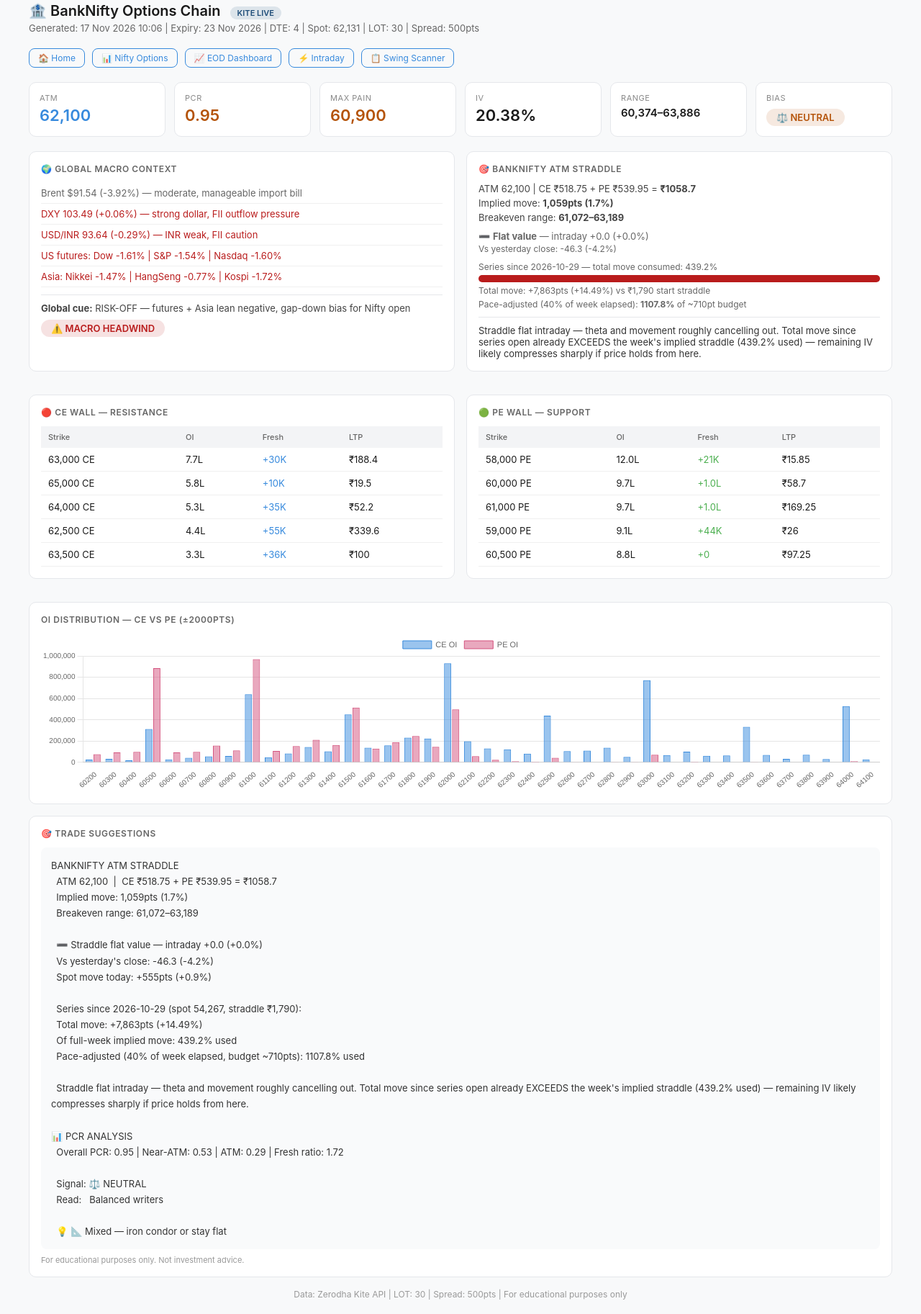
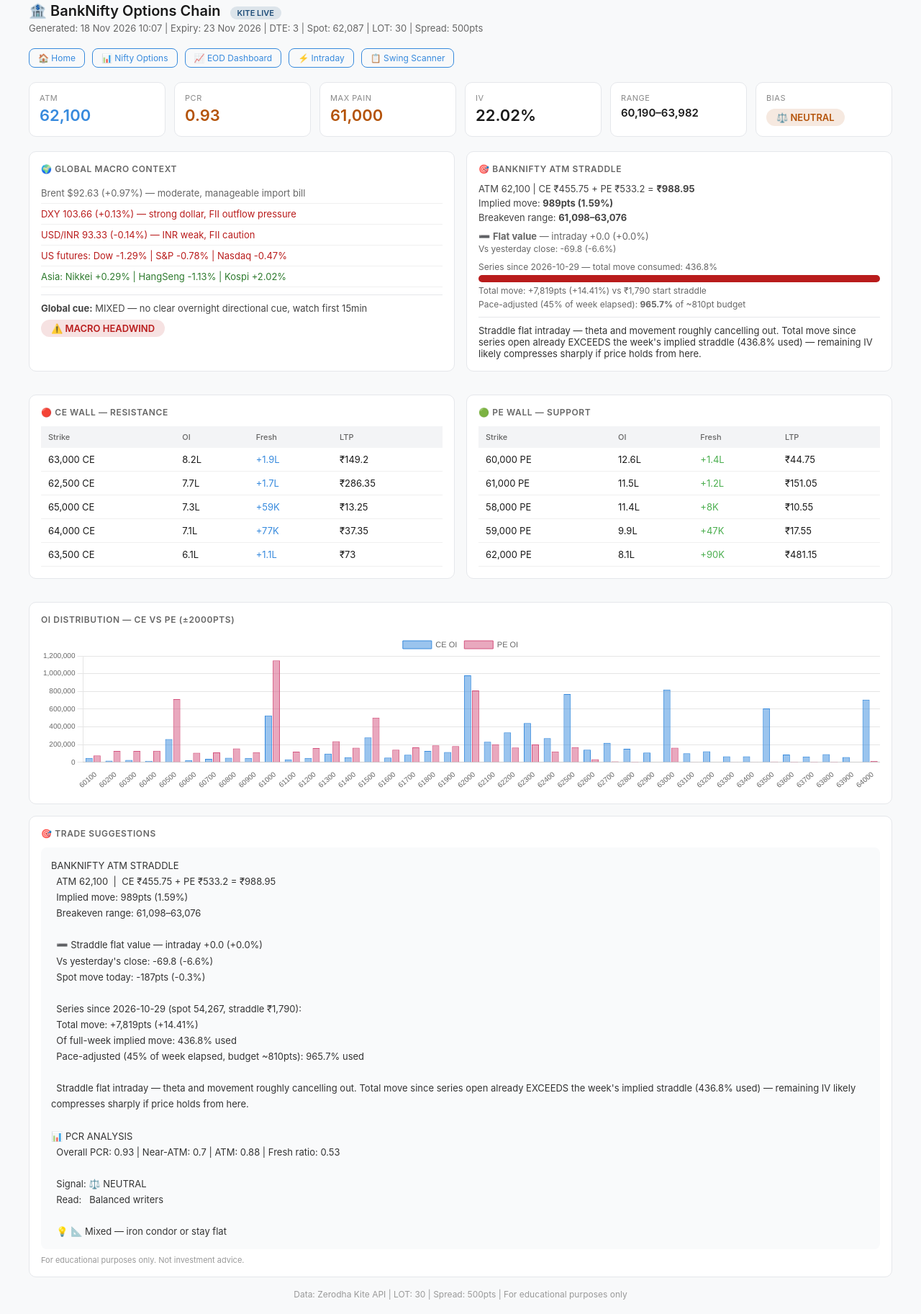
Before and after one commit to geomacrodigest/geomacrodigest, a plain HTML site: page banknifty_chain.html in a window 1280 px wide. Shown: the part 17-1842 px from the top of the page at 72% size. Drawn offline with nearby package versions, Linux system fonts and the light colour scheme.

Commit message:
update banknifty_chain.html

```diff
--- a/banknifty_chain.html
+++ b/banknifty_chain.html
@@ -1,7 +1,7 @@
 <!DOCTYPE html>
 <html lang="en"><head>
 <meta charset="UTF-8"><meta name="viewport" content="width=device-width,initial-scale=1">
-<title>BankNifty Options Chain (Kite) — 17 Nov 2026 10:06</title>
+<title>BankNifty Options Chain (Kite) — 18 Nov 2026 10:07</title>
 <script src="https://cdnjs.cloudflare.com/ajax/libs/Chart.js/3.9.1/chart.min.js"></script>
 <style>
   *{box-sizing:border-box;margin:0;padding:0}
@@ -30,7 +30,7 @@
 </head><body>
 <div class="wrap">
   <h1>🏦 BankNifty Options Chain <span class="kite-badge">KITE LIVE</span></h1>
-  <p class="sub">Generated: 17 Nov 2026 10:06 | Expiry: 23 Nov 2026 | DTE: 4 | Spot: 62,131 | LOT: 30 | Spread: 500pts</p>
+  <p class="sub">Generated: 18 Nov 2026 10:07 | Expiry: 23 Nov 2026 | DTE: 3 | Spot: 62,087 | LOT: 30 | Spread: 500pts</p>
   <div class="nav">
     <a href="index.html">🏠 Home</a>
     <a href="options_chain.html">📊 Nifty Options</a>
@@ -40,67 +40,67 @@
   </div>
   <div class="grid">
     <div class="metric"><div class="lbl">ATM</div><div class="val" style="color:#378ADD">62,100</div></div>
-    <div class="metric"><div class="lbl">PCR</div><div class="val" style="color:#b45309">0.95</div></div>
-    <div class="metric"><div class="lbl">Max Pain</div><div class="val" style="color:#b45309">60,900</div></div>
-    <div class="metric"><div class="lbl">IV</div><div class="val">20.38%</div></div>
-    <div class="metric"><div class="lbl">Range</div><div class="val" style="font-size:15px">60,374–63,886</div></div>
+    <div class="metric"><div class="lbl">PCR</div><div class="val" style="color:#b45309">0.93</div></div>
+    <div class="metric"><div class="lbl">Max Pain</div><div class="val" style="color:#b45309">61,000</div></div>
+    <div class="metric"><div class="lbl">IV</div><div class="val">22.02%</div></div>
+    <div class="metric"><div class="lbl">Range</div><div class="val" style="font-size:15px">60,190–63,982</div></div>
     <div class="metric"><div class="lbl">Bias</div><div class="val"><span class="bias-tag">⚖️ NEUTRAL</span></div></div>
   </div>
   <div class="row2">
     <div class="card">
   <h3>🌍 Global Macro Context</h3>
-  <div style="padding:6px 0;border-bottom:1px solid #f0f0f0;font-size:13px;color:#666">Brent $91.54 (-3.92%) — moderate, manageable import bill</div><div style="padding:6px 0;border-bottom:1px solid #f0f0f0;font-size:13px;color:#b91c1c">DXY 103.49 (+0.06%) — strong dollar, FII outflow pressure</div><div style="padding:6px 0;border-bottom:1px solid #f0f0f0;font-size:13px;color:#b91c1c">USD/INR 93.64 (-0.29%) — INR weak, FII caution</div><div style="padding:6px 0;border-bottom:1px solid #f0f0f0;font-size:13px;color:#b91c1c">US futures: Dow -1.61% | S&P -1.54% | Nasdaq -1.60%</div><div style="padding:6px 0;border-bottom:1px solid #f0f0f0;font-size:13px;color:#b91c1c">Asia: Nikkei -1.47% | HangSeng -0.77% | Kospi -1.72%</div>
+  <div style="padding:6px 0;border-bottom:1px solid #f0f0f0;font-size:13px;color:#666">Brent $92.63 (+0.97%) — moderate, manageable import bill</div><div style="padding:6px 0;border-bottom:1px solid #f0f0f0;font-size:13px;color:#b91c1c">DXY 103.66 (+0.13%) — strong dollar, FII outflow pressure</div><div style="padding:6px 0;border-bottom:1px solid #f0f0f0;font-size:13px;color:#b91c1c">USD/INR 93.33 (-0.14%) — INR weak, FII caution</div><div style="padding:6px 0;border-bottom:1px solid #f0f0f0;font-size:13px;color:#b91c1c">US futures: Dow -1.29% | S&P -0.78% | Nasdaq -0.47%</div><div style="padding:6px 0;border-bottom:1px solid #f0f0f0;font-size:13px;color:#2d7a2d">Asia: Nikkei +0.29% | HangSeng -1.13% | Kospi +2.02%</div>
   <div style="margin-top:10px;padding-top:10px;border-top:1px solid #e5e7eb;font-size:13px;color:#444">
-    <b>Global cue:</b> RISK-OFF — futures + Asia lean negative, gap-down bias for Nifty open
+    <b>Global cue:</b> MIXED — no clear overnight directional cue, watch first 15min
   </div>
   <div style="margin-top:8px"><span class="bias-tag" style="background:#b91c1c20;color:#b91c1c">⚠️ MACRO HEADWIND</span></div>
 </div>
     <div class="card">
   <h3>🎯 BankNifty ATM Straddle</h3>
-  <div style="font-size:13px;color:#444">ATM 62,100 | CE ₹518.75 + PE ₹539.95 = <b>₹1058.7</b></div>
-  <div style="font-size:13px;color:#444;margin-top:4px">Implied move: <b>1,059pts (1.7%)</b></div>
-  <div style="font-size:13px;color:#444;margin-top:4px">Breakeven range: <b>61,072–63,189</b></div>
+  <div style="font-size:13px;color:#444">ATM 62,100 | CE ₹455.75 + PE ₹533.2 = <b>₹988.95</b></div>
+  <div style="font-size:13px;color:#444;margin-top:4px">Implied move: <b>989pts (1.59%)</b></div>
+  <div style="font-size:13px;color:#444;margin-top:4px">Breakeven range: <b>61,098–63,076</b></div>
   <div style="margin-top:10px;font-size:13px;color:#666">➖ <b>Flat value</b> — intraday +0.0 (+0.0%)</div>
-  <div style="font-size:12px;color:#666;margin-top:2px">Vs yesterday close: -46.3 (-4.2%)</div>
+  <div style="font-size:12px;color:#666;margin-top:2px">Vs yesterday close: -69.8 (-6.6%)</div>
 
     <div style="margin-top:10px">
-      <div style="font-size:12px;color:#666;margin-bottom:4px">Series since 2026-10-29 — total move consumed: 439.2%</div>
+      <div style="font-size:12px;color:#666;margin-bottom:4px">Series since 2026-10-29 — total move consumed: 436.8%</div>
       <div style="background:#f0f0f0;border-radius:6px;height:10px;overflow:hidden">
         <div style="background:#b91c1c;height:100%;width:100%"></div>
       </div>
-      <div style="font-size:12px;color:#666;margin-top:4px">Total move: +7,863pts (+14.49%) vs ₹1,790 start straddle</div>
-      <div style="font-size:12px;color:#666;margin-top:4px">Pace-adjusted (40% of week elapsed): <b>1107.8%</b> of ~710pt budget</div>
+      <div style="font-size:12px;color:#666;margin-top:4px">Total move: +7,819pts (+14.41%) vs ₹1,790 start straddle</div>
+      <div style="font-size:12px;color:#666;margin-top:4px">Pace-adjusted (45% of week elapsed): <b>965.7%</b> of ~810pt budget</div>
     </div>
-  <div style="margin-top:10px;padding-top:10px;border-top:1px solid #e5e7eb;font-size:13px;color:#333">Straddle flat intraday — theta and movement roughly cancelling out. Total move since series open already EXCEEDS the week's implied straddle (439.2% used) — remaining IV likely compresses sharply if price holds from here.</div>
+  <div style="margin-top:10px;padding-top:10px;border-top:1px solid #e5e7eb;font-size:13px;color:#333">Straddle flat intraday — theta and movement roughly cancelling out. Total move since series open already EXCEEDS the week's implied straddle (436.8% used) — remaining IV likely compresses sharply if price holds from here.</div>
 </div>
   </div>
   <div class="row2">
     <div class="card"><h3>🔴 CE Wall — Resistance</h3>
-      <table><thead><tr><th>Strike</th><th>OI</th><th>Fresh</th><th>LTP</th></tr></thead><tbody><tr><td>63,000 CE</td><td>7.7L</td><td style='color:#378ADD'>+30K</td><td>₹188.4</td></tr><tr><td>65,000 CE</td><td>5.8L</td><td style='color:#378ADD'>+10K</td><td>₹19.5</td></tr><tr><td>64,000 CE</td><td>5.3L</td><td style='color:#378ADD'>+35K</td><td>₹52.2</td></tr><tr><td>62,500 CE</td><td>4.4L</td><td style='color:#378ADD'>+55K</td><td>₹339.6</td></tr><tr><td>63,500 CE</td><td>3.3L</td><td style='color:#378ADD'>+36K</td><td>₹100</td></tr></tbody></table></div>
+      <table><thead><tr><th>Strike</th><th>OI</th><th>Fresh</th><th>LTP</th></tr></thead><tbody><tr><td>63,000 CE</td><td>8.2L</td><td style='color:#378ADD'>+1.9L</td><td>₹149.2</td></tr><tr><td>62,500 CE</td><td>7.7L</td><td style='color:#378ADD'>+1.7L</td><td>₹286.35</td></tr><tr><td>65,000 CE</td><td>7.3L</td><td style='color:#378ADD'>+59K</td><td>₹13.25</td></tr><tr><td>64,000 CE</td><td>7.1L</td><td style='color:#378ADD'>+77K</td><td>₹37.35</td></tr><tr><td>63,500 CE</td><td>6.1L</td><td style='color:#378ADD'>+1.1L</td><td>₹73</td></tr></tbody></table></div>
     <div class="card"><h3>🟢 PE Wall — Support</h3>
-      <table><thead><tr><th>Strike</th><th>OI</th><th>Fresh</th><th>LTP</th></tr></thead><tbody><tr><td>58,000 PE</td><td>12.0L</td><td style='color:#4caf50'>+21K</td><td>₹15.85</td></tr><tr><td>60,000 PE</td><td>9.7L</td><td style='color:#4caf50'>+1.0L</td><td>₹58.7</td></tr><tr><td>61,000 PE</td><td>9.7L</td><td style='color:#4caf50'>+1.0L</td><td>₹169.25</td></tr><tr><td>59,000 PE</td><td>9.1L</td><td style='color:#4caf50'>+44K</td><td>₹26</td></tr><tr><td>60,500 PE</td><td>8.8L</td><td style='color:#4caf50'>+0</td><td>₹97.25</td></tr></tbody></table></div>
+      <table><thead><tr><th>Strike</th><th>OI</th><th>Fresh</th><th>LTP</th></tr></thead><tbody><tr><td>60,000 PE</td><td>12.6L</td><td style='color:#4caf50'>+1.4L</td><td>₹44.75</td></tr><tr><td>61,000 PE</td><td>11.5L</td><td style='color:#4caf50'>+1.2L</td><td>₹151.05</td></tr><tr><td>58,000 PE</td><td>11.4L</td><td style='color:#4caf50'>+8K</td><td>₹10.55</td></tr><tr><td>59,000 PE</td><td>9.9L</td><td style='color:#4caf50'>+47K</td><td>₹17.55</td></tr><tr><td>62,000 PE</td><td>8.1L</td><td style='color:#4caf50'>+90K</td><td>₹481.15</td></tr></tbody></table></div>
   </div>
   <div class="card"><h3>OI Distribution — CE vs PE (±2000pts)</h3>
     <div class="chart-wrap"><canvas id="oiChart"></canvas></div></div>
   <div class="card"><h3>🎯 Trade Suggestions</h3>
     <div class="suggestions">BANKNIFTY ATM STRADDLE
-  ATM 62,100  |  CE ₹518.75 + PE ₹539.95 = ₹1058.7
-  Implied move: 1,059pts (1.7%)
-  Breakeven range: 61,072–63,189
+  ATM 62,100  |  CE ₹455.75 + PE ₹533.2 = ₹988.95
+  Implied move: 989pts (1.59%)
+  Breakeven range: 61,098–63,076
 
   ➖ Straddle flat value — intraday +0.0 (+0.0%)
-  Vs yesterday's close: -46.3 (-4.2%)
-  Spot move today: +555pts (+0.9%)
+  Vs yesterday's close: -69.8 (-6.6%)
+  Spot move today: -187pts (-0.3%)
 
   Series since 2026-10-29 (spot 54,267, straddle ₹1,790):
-  Total move: +7,863pts (+14.49%)
-  Of full-week implied move: 439.2% used
-  Pace-adjusted (40% of week elapsed, budget ~710pts): 1107.8% used
+  Total move: +7,819pts (+14.41%)
+  Of full-week implied move: 436.8% used
+  Pace-adjusted (45% of week elapsed, budget ~810pts): 965.7% used
 
-  Straddle flat intraday — theta and movement roughly cancelling out. Total move since series open already EXCEEDS the week's implied straddle (439.2% used) — remaining IV likely compresses sharply if price holds from here.
+  Straddle flat intraday — theta and movement roughly cancelling out. Total move since series open already EXCEEDS the week's implied straddle (436.8% used) — remaining IV likely compresses sharply if price holds from here.
 
 📊 PCR ANALYSIS
-  Overall PCR: 0.95 | Near-ATM: 0.53 | ATM: 0.29 | Fresh ratio: 1.72
+  Overall PCR: 0.93 | Near-ATM: 0.7 | ATM: 0.88 | Fresh ratio: 0.53
 
   Signal: ⚖️ NEUTRAL
   Read:   Balanced writers
@@ -113,9 +113,9 @@
 <script>
 new Chart(document.getElementById('oiChart'), {
   type:'bar',
-  data:{labels:['60200', '60300', '60400', '60500', '60600', '60700', '60800', '60900', '61000', '61100', '61200', '61300', '61400', '61500', '61600', '61700', '61800', '61900', '62000', '62100', '62200', '62300', '62400', '62500', '62600', '62700', '62800', '62900', '63000', '63100', '63200', '63300', '63400', '63500', '63600', '63700', '63800', '63900', '64000', '64100'],datasets:[
-    {label:'CE OI',data:[27060, 33570, 19890, 314190, 28230, 43470, 57720, 59790, 639630, 48060, 84330, 145590, 105090, 451290, 139050, 160800, 232350, 224250, 931260, 199350, 131280, 122970, 82740, 439830, 106380, 111540, 138240, 51360, 771570, 68130, 100710, 61500, 65340, 333600, 69930, 33390, 72450, 31860, 527820, 28770],backgroundColor:'#378ADD80',borderColor:'#378ADD',borderWidth:1},
-    {label:'PE OI',data:[76890, 94800, 98850, 884430, 94440, 99420, 157830, 112020, 969930, 107910, 153930, 212610, 163020, 515640, 129570, 191340, 247320, 147090, 497400, 58020, 24660, 12300, 6330, 42810, 4680, 3750, 1560, 1020, 72570, 0, 180, 0, 0, 1380, 0, 0, 0, 0, 12030, 0],backgroundColor:'#D4537E80',borderColor:'#D4537E',borderWidth:1}
+  data:{labels:['60100', '60200', '60300', '60400', '60500', '60600', '60700', '60800', '60900', '61000', '61100', '61200', '61300', '61400', '61500', '61600', '61700', '61800', '61900', '62000', '62100', '62200', '62300', '62400', '62500', '62600', '62700', '62800', '62900', '63000', '63100', '63200', '63300', '63400', '63500', '63600', '63700', '63800', '63900', '64000'],datasets:[
+    {label:'CE OI',data:[49260, 20160, 28050, 18270, 264000, 25620, 40440, 52500, 50790, 528990, 34590, 49500, 99810, 58230, 280560, 54690, 87360, 129480, 117870, 981990, 231990, 338130, 444300, 274290, 769170, 143790, 220260, 153000, 111630, 820200, 102000, 125010, 68490, 68520, 607860, 88260, 67050, 92700, 59670, 708030],backgroundColor:'#378ADD80',borderColor:'#378ADD',borderWidth:1},
+    {label:'PE OI',data:[78810, 128820, 128880, 130560, 713610, 109320, 113460, 156900, 115860, 1150140, 121740, 161040, 238020, 166800, 504870, 143280, 169500, 192240, 184800, 811050, 204720, 167430, 201900, 122640, 171270, 35430, 11550, 7470, 4170, 166560, 5250, 3000, 750, 840, 9660, 360, 360, 360, 0, 16710],backgroundColor:'#D4537E80',borderColor:'#D4537E',borderWidth:1}
   ]},
   options:{responsive:true,maintainAspectRatio:false,
     plugins:{legend:{display:true,labels:{font:{size:11}}}},
```
